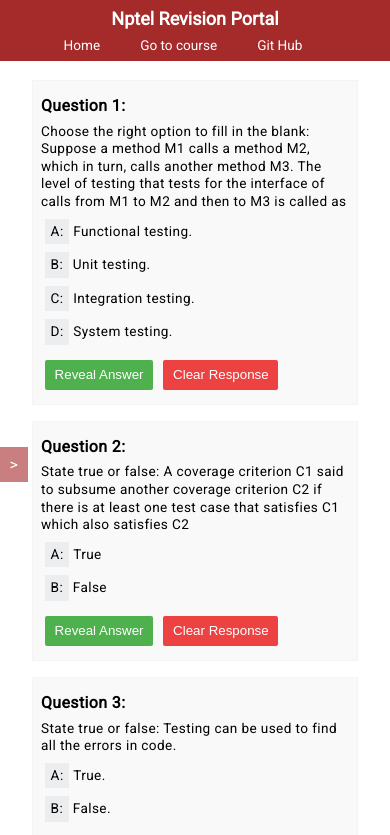
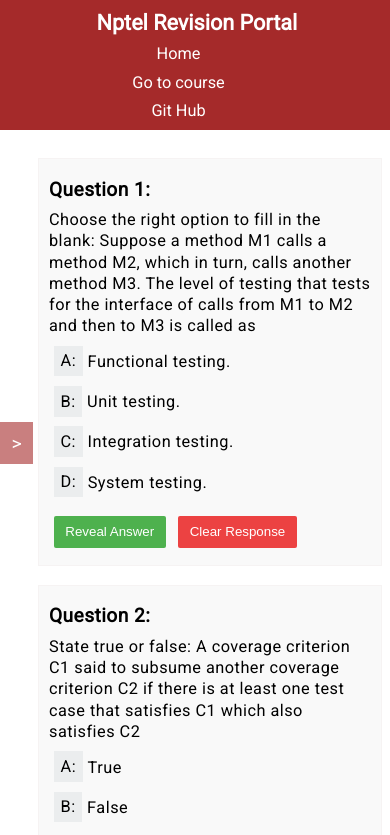
Before and after one commit to coderankita07/Quiz_nptel, a React (Vite) app: page /week/1 in a window 390 px wide. Shown: the top 835 px of the page. Built offline with nearby package versions, Linux system fonts and the light colour scheme.

Commit message:
Fixed sidebar responsive

```diff
--- a/src/routes/home.jsx
+++ b/src/routes/home.jsx
@@ -36,7 +36,6 @@
     <>
       <Navbar />
       <div className="container">
-
         <div className={toggleNavbar()} id="fixed-left">
           <Sidebar className="left" />
         </div>
--- a/styles/card.css
+++ b/styles/card.css
@@ -9,9 +9,18 @@
     letter-spacing: 0.05rem;
     line-height: 2.2rem;
     border: 1px solid rgb(246, 243, 243);
+    display: flex;
+    flex-direction: column;
+    flex-wrap: wrap;
     /* min-width: 0; */
     /* box-shadow: 1px 1px 1px 1px rgba(0,0,0,.15); */
     /* box-shadow: 1px 3px 10px 1px rgba(201, 191, 191, 0.4); */
+}
+
+.card img {
+    /* display: inline-block; */
+    /* overflow: hidden; */
+    max-width: 30%;
 }
 
 @media (max-width: 349px) {
--- a/styles/home.css
+++ b/styles/home.css
@@ -6,13 +6,17 @@
 }
 
 .left {
-  max-height: 82vh;
   position: fixed;
-  top: 7rem;
+  top: 0;
+  padding-top: 7rem;
+  /* margin-top: 7rem; */
+  max-height: calc(100vh - 7rem);
   display: flex;
-  background-color: #F9F9F9;
-  /* bottom: 7rem; */
-  overflow-y: hidden;
+  align-items: center;
+  /* border: 1px solid #e6e6e6; */
+  /* height: 100vh; */
+  /* background-color: #F9F9F9; */
+  /* overflow-y: hidden; */
 }
 
 #fixed-left::-webkit-scrollbar-thumb {
@@ -36,13 +40,18 @@
   overflow-y: auto;
 }
 
-@media (max-width: 580px) {
+/* .right {
+  overflow: hidden;
+} */
+
+@media (max-width: 788px) {
   .left {
     /* display:none; */
     left: -18.5rem;
     transition: all 0.3s ease-in-out;
     z-index: 999999;
-    /* transform: translateX(-2.7rem) */
+    padding-top: 11rem;
+    max-height: calc(100vh - 11rem);
   }
 
   .right {
@@ -51,7 +60,7 @@
   }
 }
 
-@media (max-width: 349px) {
+@media (max-width: 403px) {
   .container {
     margin-top: 16.5rem !important;
     display: flex;
@@ -64,16 +73,30 @@
   }
 
   .left {
-    margin-top: 6.5rem !important;
+    padding-top: 16.5rem;
+    max-height: 75vh;
+    /* margin-top: calc(16.5rem + 1rem) !important; */
+    /* bottom: 5rem; */
+    /* top: 0; */
+    /* top: 16.5rem !important; */
+    /* margin-top: 6.6rem !important; */
+    /* max-height: 70vh !important; */
+    /* top: 0 !important; */
+    /* height: 100vh !important; */
+    /* top: 16.5rem !important; */
+    /* bottom: 10rem !important; */
+    /* max-height: 60vh; */
+    /* top: 22rem !important; */
+    /* bottom: 10rem !important; */
   }
 }
-@media (max-width: 768px) {
+@media (max-width: 788px) {
   .container {
     margin-top: 10rem;
   }
 
   .left {
-    top: 10rem;
+    /* top: 10rem; */
   }
 }
 
@@ -97,7 +120,7 @@
 
 .toggle-button {
   position: fixed;
-  top: 53vh;
+  top: 50vh;
   left: 0;
   display: none;
   justify-content: center;
@@ -130,7 +153,7 @@
   transform: translateX(18.5rem);
 }
 
-@media (max-width: 580px) {
+@media (max-width: 788px) {
   .toggle-button {
     display: flex;
   }
--- a/styles/index.css
+++ b/styles/index.css
@@ -24,8 +24,8 @@
   /* border: none; */
 }
 
-@media screen and (max-width: 850px) {
+@media screen and (max-width: 788px) {
   html {
-    font-size: 50%;
+    font-size: 60%;
   }
 }
--- a/styles/navbar.css
+++ b/styles/navbar.css
@@ -8,9 +8,14 @@
   padding: 1rem;
   position: fixed;
   top:0;
-  right:0;
-  left:0;
-  z-index: 99999;
+  left: 0;
+  /* right: 0; */
+  width: 100vw;
+  overflow: hidden;
+  /* right: 100vw; */
+  /* right:0; */
+  /* left:0; */
+  z-index: 999999999;
 }
 
 @media (max-width: 768px) {
@@ -56,7 +61,7 @@
   }
 }
 
-@media (max-width: 349px) {
+@media (max-width: 403px) {
   .nav-links {
     flex-direction: column;
     gap: 1rem;
--- a/styles/sidebar.css
+++ b/styles/sidebar.css
@@ -1,6 +1,8 @@
 .sidebar {
     display: flex;
     flex-direction: column;
+    /* justify-content: center; */
+    /* height: 100vh; */
     flex-shrink: 1;
     font-size: 1.6rem;
     background-color: #F9F9F9;
```
